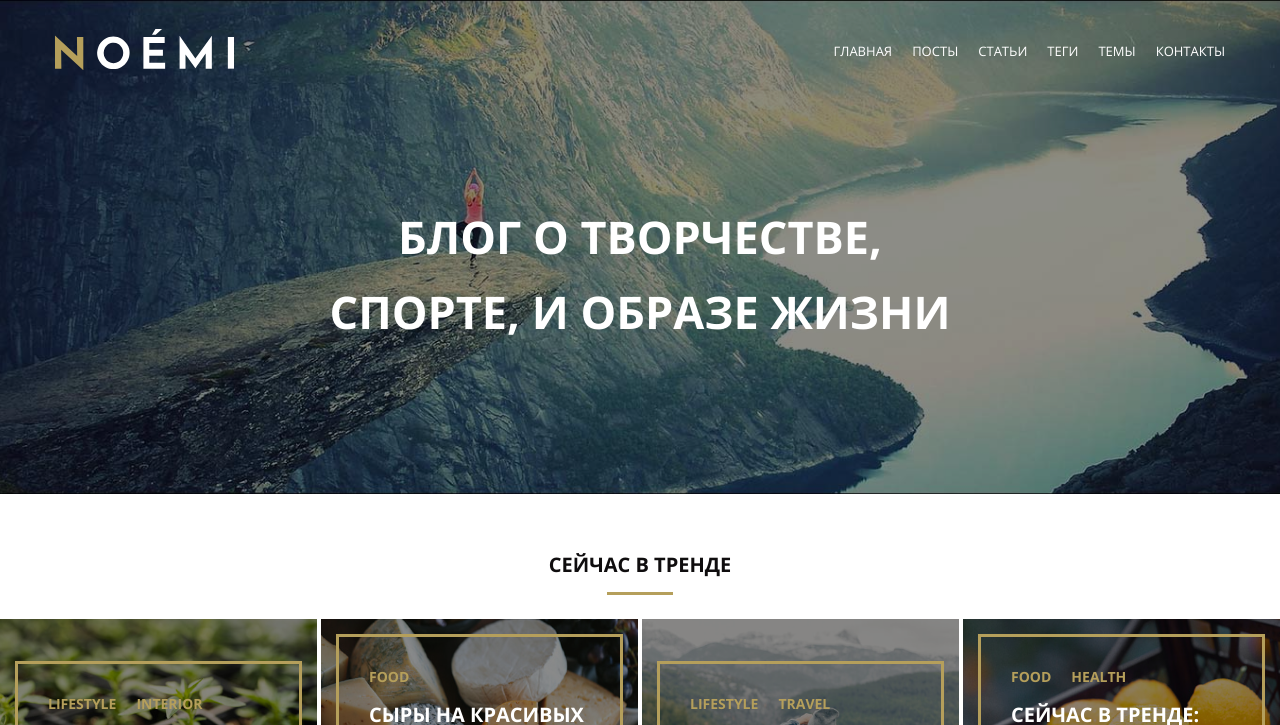
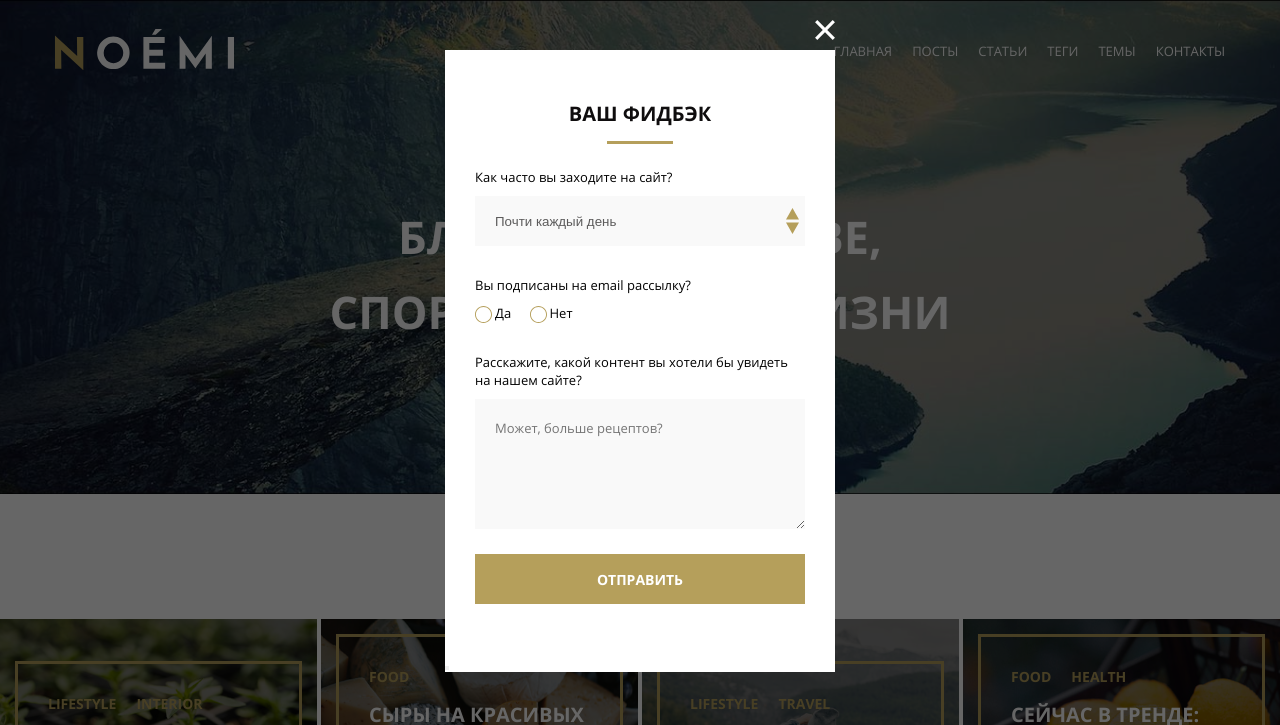
Before and after one commit to MarinaKhasanova/MQ-diplom, a plain HTML site: page index.html in a window 1280 px wide. Shown: the top 725 px of the page. Drawn offline with Linux system fonts and the light colour scheme; files whose address does not match are found by name.

Commit message:
Add files via upload

```diff
--- a/css/style.css
+++ b/css/style.css
@@ -803,3 +803,223 @@
   font-size: 14px;
   color: #ffffff;
 }
+
+
+.popup {
+
+  width: 100%;
+  height: 100vh;
+  box-sizing: border-box;
+  padding-top: 50px;
+  padding-bottom: 50px;
+  background-color: rgba(0, 0, 0, 0.6);
+  overflow-y: auto;
+  position: fixed;
+  top: 0;
+  left: 0;
+  display: fixed;/*fixed; none*/
+  justify-content: center;
+  z-index: 1;
+
+}
+
+.popup_container {
+  max-width: 390px;
+  width: 95%;
+  margin: auto;
+  background-color: #ffffff;
+  position: relative;
+}
+.feedback {
+  max-width: 390px;
+  padding-top: 50px;
+  padding-bottom: 50px;
+  background-color: #fff;
+  color: #222;
+}
+
+.feedback_content {
+
+  font-size: 13px;
+  color: #000000;
+  font-family: Open Sans, Arial, Helvetica, sans-serif;
+  margin-top: 14px;
+  margin-left: 30px;
+  margin-right: 30px;
+
+}
+
+.select {
+  display: inline-block;
+  box-sizing: border-box;
+  width: 100%;
+  height: 50px;
+
+  padding-left: 20px;
+  padding-right: 15px;
+
+  margin: 10px 0 0 0;
+
+  border: none;
+  background-color: #f9f9f9;
+
+
+  color: #5c5b5b;
+
+  -moz-appearance: none;
+  -webkit-appearance: none;
+
+  background-image: url("../svg/form-arrows.svg");
+  background-size: 15px;
+  background-repeat: no-repeat;
+  background-position: right 5px center;
+}
+
+.select:focus {
+  border: 1px solid #b59f5b;
+}
+
+.second_question {
+  margin-top: 30px;
+
+}
+
+
+
+.radio_button {
+  margin-top: 10px;
+}
+
+.yes {
+  display: none;
+}
+
+.button_yes::before  {
+  margin-right: 3px;
+
+  content: "";
+
+  display: inline-block;
+  vertical-align: middle;
+  width: 17px;
+  height: 17px;
+
+  background-image: url("../svg/form-empty-circle.svg");
+  background-repeat: no-repeat;
+  background-position: center center;
+  background-size: 17px;
+}
+
+.yes:checked + .button_yes::before {
+  /*margin-right: 3px;
+  margin-left: 15px;*/
+
+  content: "";
+
+  display: inline-block;
+  vertical-align: middle;
+  width: 17px;
+  height: 17px;
+
+  background-image: url("../svg/form-circle.svg");
+  background-repeat: no-repeat;
+  background-position: center center;
+  background-size: 17px;
+}
+
+.no:checked + .button_no::before {
+  content: "";
+
+  display: inline-block;
+  vertical-align: middle;
+  width: 17px;
+  height: 17px;
+
+  background-image: url("../svg/form-circle.svg");
+  background-repeat: no-repeat;
+  background-position: center center;
+  background-size: 17px;
+}
+
+.button_no::before {
+  margin-right: 3px;
+  margin-left: 15px;
+
+  content: "";
+
+  display: inline-block;
+  vertical-align: middle;
+  width: 17px;
+  height: 17px;
+
+  background-image: url("../svg/form-empty-circle.svg");
+  background-repeat: no-repeat;
+  background-position: center center;
+  background-size: 17px;
+}
+
+
+.no {
+
+  display: none;
+
+}
+
+.third_question {
+  margin-top: 30px;
+}
+
+.name_third_question {
+  display: block;
+  margin-bottom: 10px;
+}
+
+.tell_about {
+  display: block;
+  width: 100%;
+  height: 130px;
+  border: none;
+  background-color: #f9f9f9;
+  padding: 20px;
+  font-size: 13px;
+  font-family: Open Sans, Arial, Helvetica, sans-serif;
+
+}
+
+.tell_about:focus {
+  border: 1px solid #b59f5b;
+}
+
+.button_send {
+   display: block;
+    width: 100%;
+    height: 50px;
+    background-color: #b59f5b;
+    border: none;
+    font-size: 14px;
+    color: #ffffff;
+    text-transform: uppercase;
+    font-weight: 700;
+    font-family: Open Sans Bold, Arial, Helvetica, sans-serif;
+    cursor: pointer;
+
+    margin-top: 25px;
+}
+
+
+
+.popup_close::before {
+    content: "";
+    display: inline-block;
+    vertical-align: middle;
+    background-image: url(../svg/form-x.svg);
+    background-repeat: no-repeat;
+    background-position: center center;
+    background-size: 20px;
+    width: 20px;
+    height: 20px;
+
+    position: absolute;
+    top: -30px;
+    right: 0;
+}
--- a/index.html
+++ b/index.html
@@ -8,6 +8,50 @@
     <link rel="stylesheet" href="css/style.css">
 </head>
 <body>
+  <div class="popup">
+    <div class="popup_container">
+      <div class="feedback">
+        <h3 class="title_section">Ваш фидбэк</h3>
+        <div class="feedback_content">
+          <form class="feedback_form">
+            <div class="first_question">
+             <label class="label_first">
+               <span>Как часто вы заходите на сайт?</span>
+               <select class="select">
+                <option value="1" selected>Почти каждый день</option>
+                <option value="2">Раз в несколько дней</option>
+                <option value="3">Раз в несколько недель</option>
+                <option value="4">Несколько раз в год</option>
+               </select>
+             </label>
+            </div>
+
+            <div class="second_question">
+               <span>Вы подписаны на email рассылку? </span>
+               <section class="radio_button">
+                <label class="yes_label">
+                  <input type="radio" class="yes" name="gender"><span class="button_yes">Да</span>
+                </label>
+                <label class="no_label">
+                  <input type="radio" class="no" name="gender"><span class="button_no">Нет</span>
+                </label>
+               </section>
+            </div>
+
+            <div class="third_question">
+              <label class="label_for_textarea">
+                <span class="name_third_question">Расскажите, какой контент вы хотели бы увидеть на нашем сайте?</span>
+                <textarea class="tell_about" placeholder="Может, больше рецептов?" required></textarea>
+              </label>
+            </div>
+            <button class="button_send" type="button">Отправить</button>
+          </form>
+        </div>
+      </div>
+      <button class="popup_close" type="button"></button>
+    </div>
+  </div>
+
     <header class="header">
         <section class="header_container">
           <a class="logo" href="/">
```
